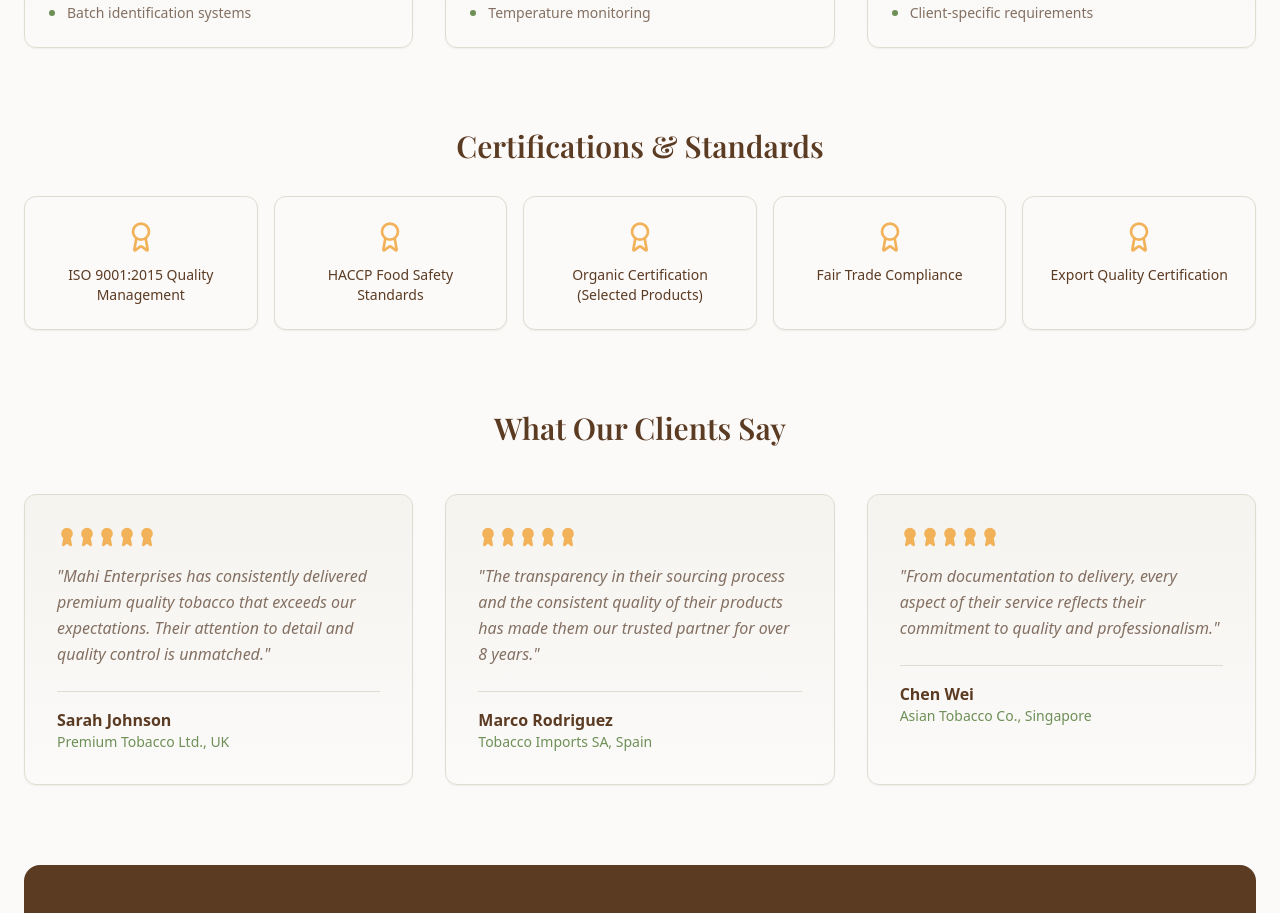
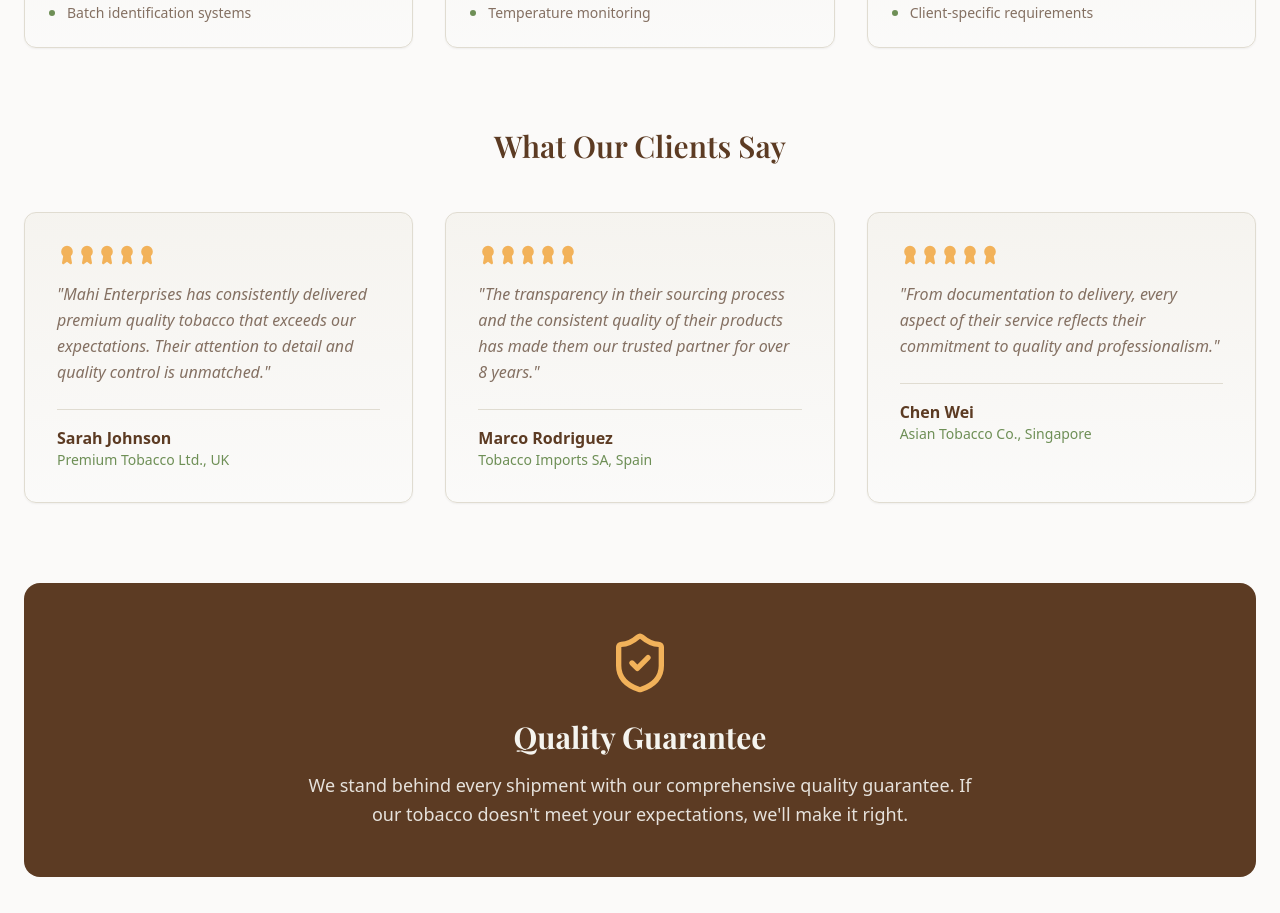
Before and after one commit to mahienterprisesmsr/mahi-tobacco-harvest, a React (Vite) app: page / in a window 1280 px wide. Shown: the part 6380-7293 px from the top of the page. Built offline with nearby package versions, Linux system fonts and the light colour scheme.

Commit message:
Remove certifications and standards

```diff
--- a/src/components/QualityControl.tsx
+++ b/src/components/QualityControl.tsx
@@ -42,13 +42,6 @@ const QualityControl = () => {
     }
   ];
 
-  const certifications = [
-    "ISO 9001:2015 Quality Management",
-    "HACCP Food Safety Standards",
-    "Organic Certification (Selected Products)",
-    "Fair Trade Compliance",
-    "Export Quality Certification"
-  ];
 
   const testimonials = [
     {
@@ -122,22 +115,6 @@ const QualityControl = () => {
           ))}
         </div>
 
-        {/* Certifications */}
-        <div className="text-center mb-20">
-          <h3 className="text-3xl font-heading font-semibold text-primary mb-8">
-            Certifications & Standards
-          </h3>
-          <div className="grid md:grid-cols-3 lg:grid-cols-5 gap-4">
-            {certifications.map((cert, index) => (
-              <Card key={index} className="border-border bg-background hover:bg-sage-green-light hover:shadow-soft transition-all duration-300">
-                <CardContent className="p-6 text-center">
-                  <Award className="w-8 h-8 text-golden-amber mx-auto mb-3" />
-                  <p className="text-sm font-medium text-primary">{cert}</p>
-                </CardContent>
-              </Card>
-            ))}
-          </div>
-        </div>
 
         {/* Testimonials */}
         <div>
```
